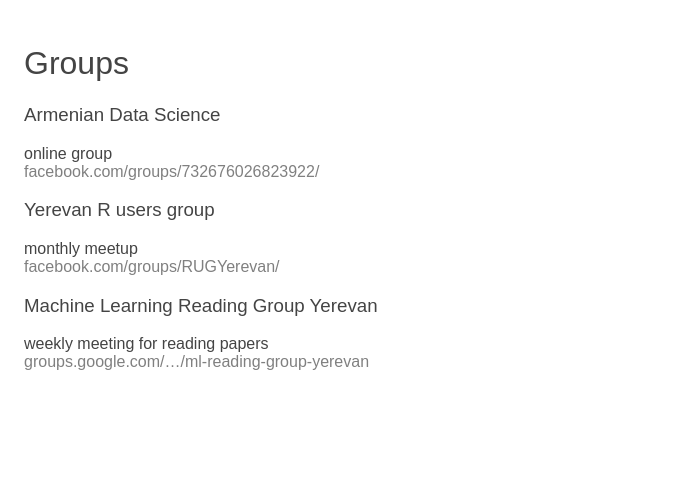
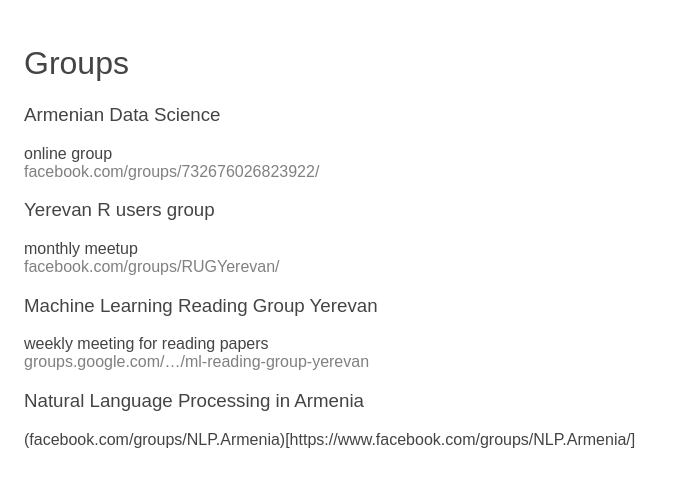
Before and after one commit to MLEVN/mlevn.github.io, a Jekyll site: the page built from groups/index.md, in a window 1280 px wide. Shown: the top 487 px of the page, without its empty margins (0-673 px from the left). Built offline with Jekyll 4.4.1, drawn with Linux system fonts in a browser that asks for light colours; nearby versions of some CDN libraries; our own code applies the rules of GitHub Pages for plain Markdown files.

Commit message:
Update index.md

```diff
--- a/groups/index.md
+++ b/groups/index.md
@@ -11,3 +11,6 @@
 ### Machine Learning Reading Group Yerevan
 weekly meeting for reading papers
 [groups.google.com/.../ml-reading-group-yerevan](https://groups.google.com/forum/#!forum/ml-reading-group-yerevan)
+
+### Natural Language Processing in Armenia
+(facebook.com/groups/NLP.Armenia)[https://www.facebook.com/groups/NLP.Armenia/]
```
